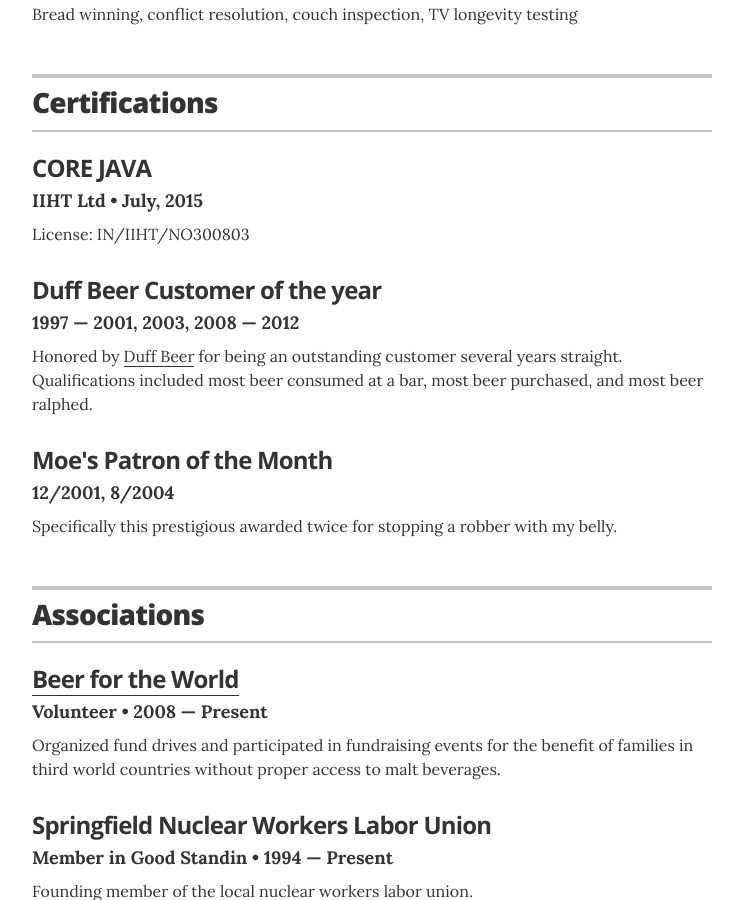
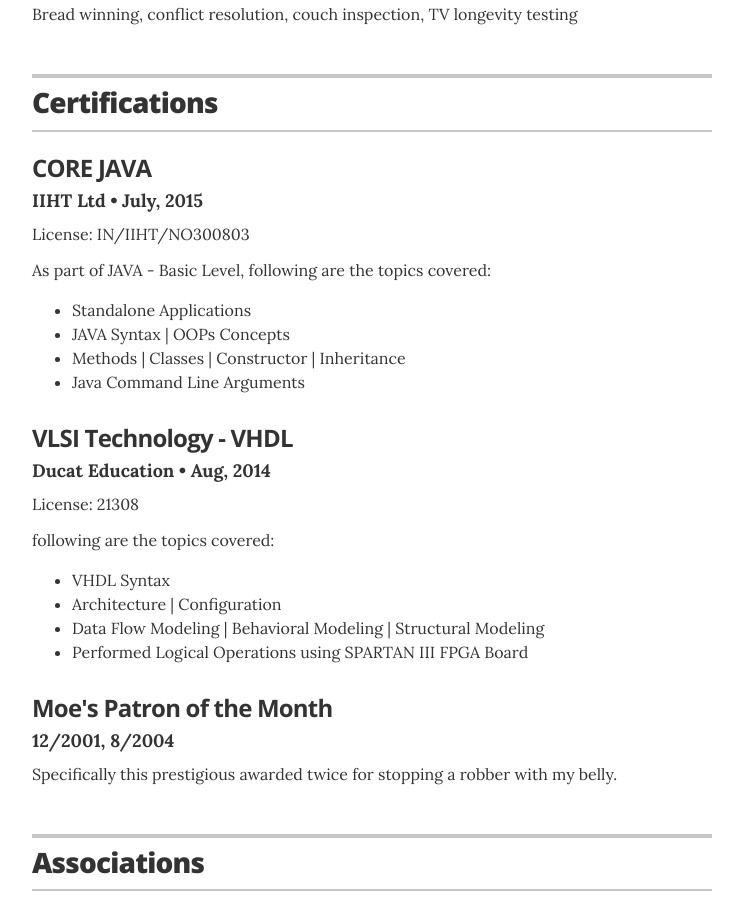
Before and after one commit to ja1sh/jaisharmafps.github.io, a Jekyll site: the page built from index.html, in a window 1280 px wide and 900 px high, scrolled down 2040 px. Shown: the whole window, without its empty margins (268-1011 px from the left). Built offline with Jekyll 4.4.1, drawn with Linux system fonts in a browser that asks for light colours.

Commit message:
details update x1.8

```diff
--- a/_layouts/resume.html
+++ b/_layouts/resume.html
@@ -160,12 +160,26 @@
           <h3 class="resume-item-title" itemprop="award">CORE JAVA</h3>
           <h4 class="resume-item-details">IIHT Ltd &bull; July, 2015</h4>
           <p class="resume-item-copy">License: IN/IIHT/NO300803</p>
+			<p class="resume-item-copy">As part of JAVA - Basic Level, following are the topics covered:</p>
+			<ul class="resume-item-list">
+			    <li>Standalone Applications</li>
+				<li>JAVA Syntax | OOPs Concepts</li>
+				<li>Methods | Classes | Constructor | Inheritance</li>
+				<li>Java Command Line Arguments</li>
+			</ul>
         </div>
 
         <div class="resume-item">
-          <h3 class="resume-item-title" itemprop="award">Duff Beer Customer of the year</h3>
-          <h4 class="resume-item-details">1997 &mdash; 2001, 2003, 2008 &mdash; 2012</h4>
-          <p class="resume-item-copy">Honored by <a href="https://en.wikipedia.org/wiki/Duff_Beer">Duff Beer</a> for being an outstanding customer several years straight. Qualifications included most beer consumed at a bar, most beer purchased, and most beer ralphed.</p>
+          <h3 class="resume-item-title" itemprop="award">VLSI Technology - VHDL</h3>
+          <h4 class="resume-item-details">Ducat Education &bull; Aug, 2014</h4>
+          <p class="resume-item-copy">License: 21308</p>
+		  <p class="resume-item-copy">following are the topics covered:</p>
+			<ul class="resume-item-list">
+			    <li>VHDL Syntax</li>
+				<li>Architecture | Configuration</li>
+				<li>Data Flow Modeling | Behavioral Modeling | Structural Modeling</li>
+				<li>Performed Logical Operations using SPARTAN III FPGA Board</li>
+			</ul>
         </div>
 
         <div class="resume-item">
```
